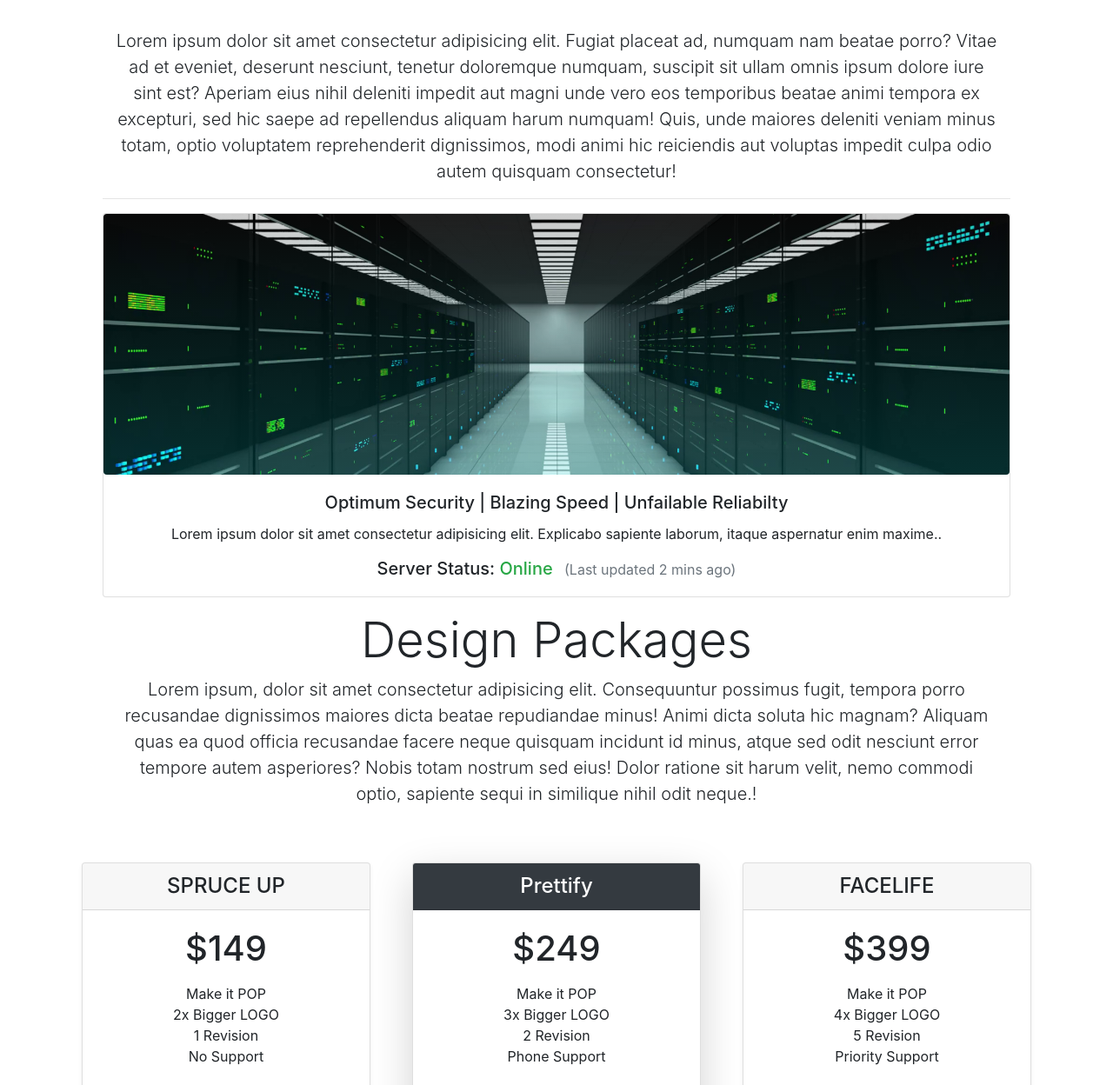
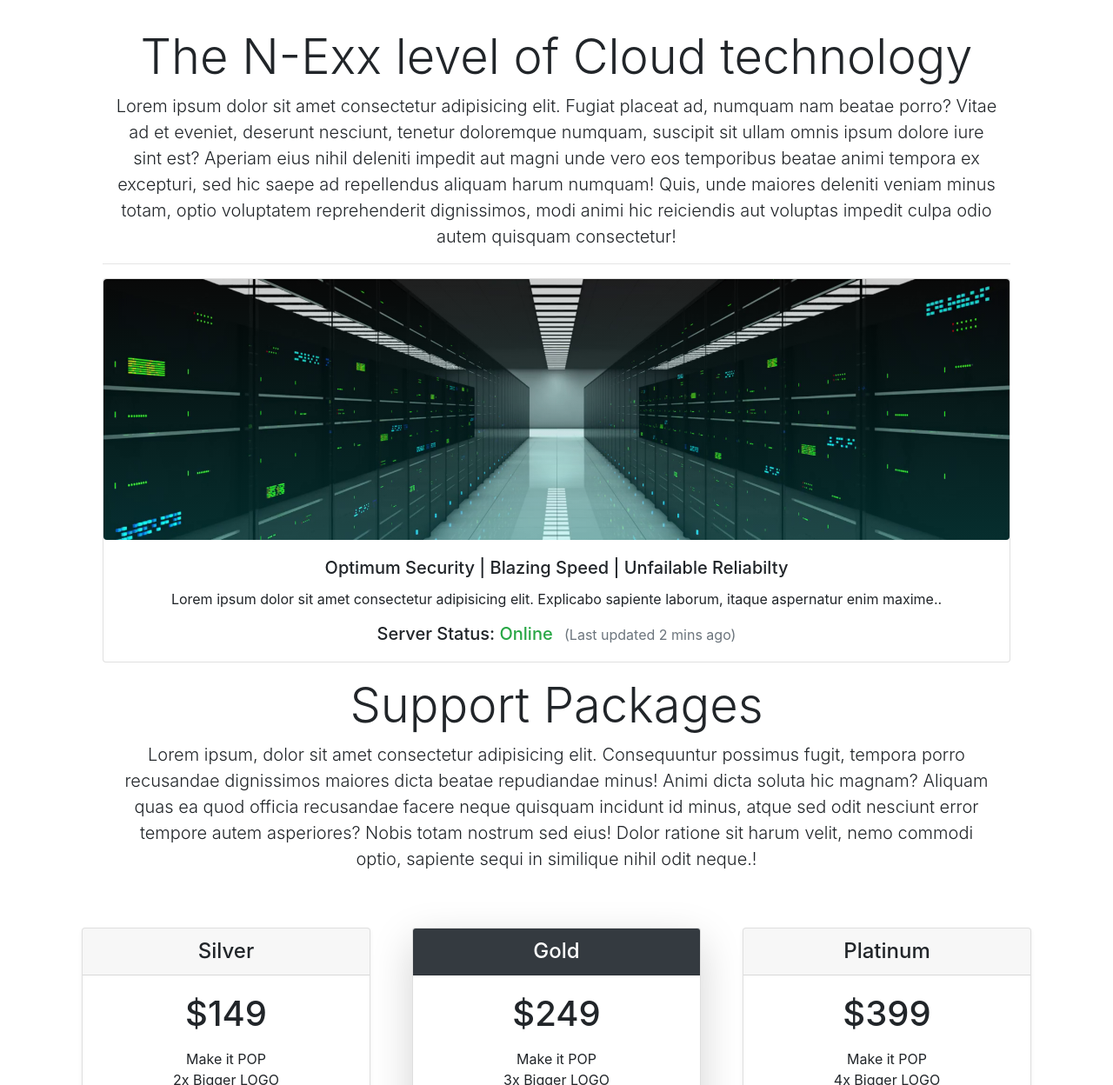
Before and after one commit to Rjordan23/Nexus-Solutions, a plain HTML site: page index.html in a window 1280 px wide. Shown: the part 829-2077 px from the top of the page at 87% size. Drawn offline with nearby package versions, Linux system fonts and the light colour scheme.

Commit message:
added some stuff

```diff
--- a/index.html
+++ b/index.html
@@ -43,9 +43,10 @@
     <!-- main content area -->
     <div class="p-5 container pt-md-5 pb-md-4 mx-auto text-center">
 
-            <p class="lead container">Lorem ipsum dolor sit amet consectetur adipisicing elit. Fugiat placeat ad, numquam nam beatae porro? Vitae ad et eveniet, deserunt nesciunt, tenetur doloremque numquam, suscipit sit ullam omnis ipsum dolore iure sint est? Aperiam eius nihil deleniti impedit aut magni unde vero eos temporibus beatae animi tempora ex excepturi, sed hic saepe ad repellendus aliquam harum numquam! Quis, unde maiores deleniti veniam minus totam, optio voluptatem reprehenderit dignissimos, modi animi hic reiciendis aut voluptas impedit culpa odio autem quisquam consectetur!</p>
+        <h1 class="display-4">The N-Exx level of Cloud technology</h1>
+        <p class="lead container">Lorem ipsum dolor sit amet consectetur adipisicing elit. Fugiat placeat ad, numquam nam beatae porro? Vitae ad et eveniet, deserunt nesciunt, tenetur doloremque numquam, suscipit sit ullam omnis ipsum dolore iure sint est? Aperiam eius nihil deleniti impedit aut magni unde vero eos temporibus beatae animi tempora ex excepturi, sed hic saepe ad repellendus aliquam harum numquam! Quis, unde maiores deleniti veniam minus totam, optio voluptatem reprehenderit dignissimos, modi animi hic reiciendis aut voluptas impedit culpa odio autem quisquam consectetur!</p>
 
-            <hr>
+        <hr>
 
         <!-- Server Image Card  -->
         <div class="card mt-3 mb-3">
@@ -62,7 +63,7 @@
 
 
         <!-- Design packages description -->
-        <h1 class="display-4">Design Packages</h1>
+        <h1 class="display-4">Support Packages</h1>
         <p class="lead container">Lorem ipsum, dolor sit amet consectetur adipisicing elit. Consequuntur possimus fugit, tempora porro recusandae dignissimos maiores dicta beatae repudiandae minus! Animi dicta soluta hic magnam? Aliquam quas ea quod officia recusandae facere neque quisquam incidunt id minus, atque sed odit nesciunt error tempore autem asperiores? Nobis totam nostrum sed eius! Dolor ratione sit harum velit, nemo commodi optio, sapiente sequi in similique nihil odit neque.!</p>
     </div>
 
@@ -73,7 +74,7 @@
         <!-- bronze card -->
         <div class="card m-4 shadow-sm">
             <div class="card-header">
-                <h4 class="my-0">SPRUCE UP</h4>
+                <h4 class="my-0">Silver</h4>
             </div>
             <div class="card-body">
                 <h1 class="card-title">$149</h1>
@@ -90,7 +91,7 @@
         <!-- silver card -->
         <div class="card m-4 shadow-lg">
             <div class="card-header bg-dark text-white">
-                <h4 class="my-0">Prettify</h4>
+                <h4 class="my-0">Gold</h4>
             </div>
             <div class="card-body">
                 <h1 class="card-title">$249</h1>
@@ -107,7 +108,7 @@
             <!-- gold card -->
             <div class="card m-4 shadow-sm">
                 <div class="card-header">
-                    <h4 class="my-0">FACELIFE</h4>
+                    <h4 class="my-0">Platinum</h4>
                 </div>
                 <div class="card-body">
                     <h1 class="card-title">$399</h1>
--- a/main.css
+++ b/main.css
@@ -21,4 +21,5 @@
 /* Logos bar */
 #logos {
     text-align: center;
+    opacity: .5;
 }
```
